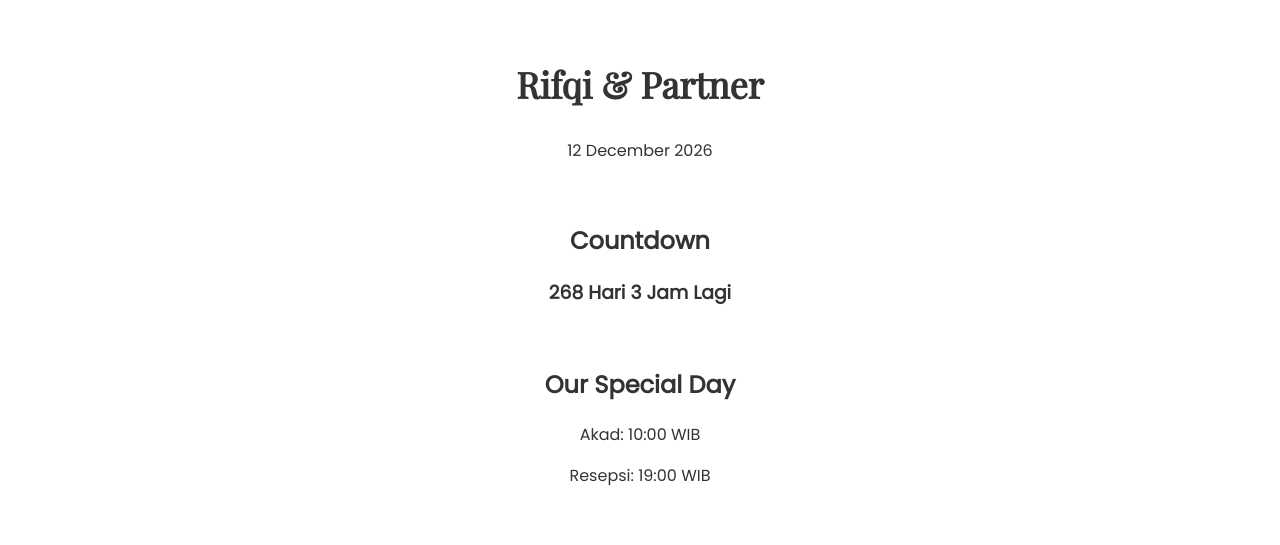
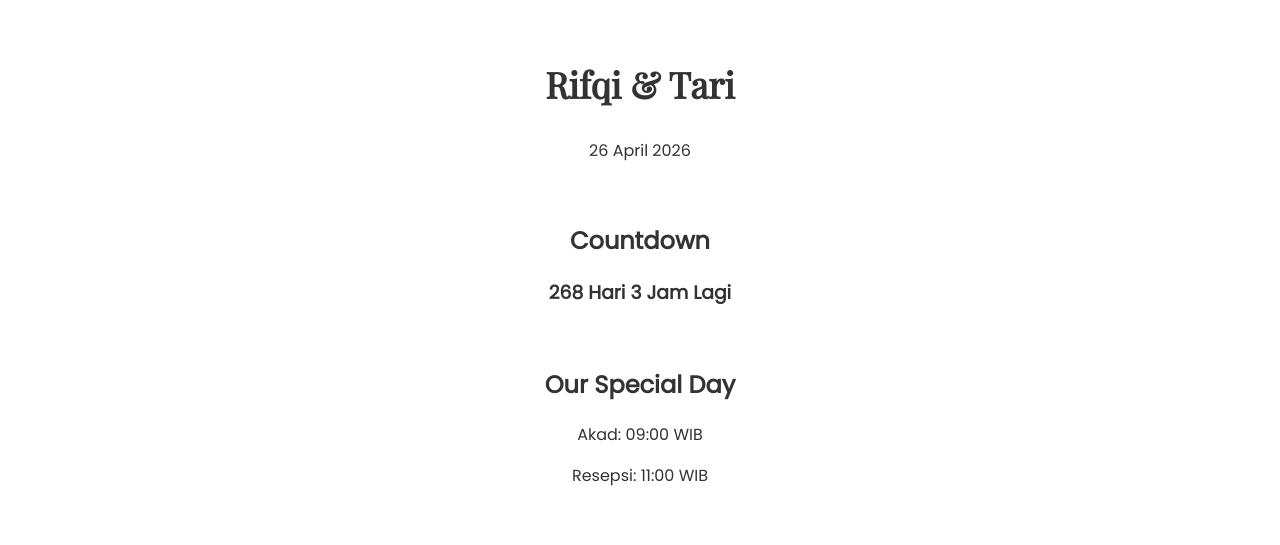
Before and after one commit to straycatmeow/2wedding-trial, a plain HTML site: page index.html in a window 1280 px wide. Both pictures are taken after a click on the button "Open Invitation". Shown: the top 545 px of the page. Drawn offline with nearby package versions, Linux system fonts and the light colour scheme.

Commit message:
Update index.html

```diff
--- a/index.html
+++ b/index.html
@@ -16,7 +16,7 @@
 <!-- COVER -->
 <div id="cover">
   <h2>Kepada Yth:</h2>
-  <h1 id="guestName">Tamu Undangan</h1>
+  <h1 id="guestName">Ziad Muhammad</h1>
   <button onclick="openInvite()">Open Invitation</button>
 </div>
 
@@ -24,8 +24,8 @@
 <div id="main">
 
   <section class="section hero">
-    <h1>Rifqi & Partner</h1>
-    <p>12 December 2026</p>
+    <h1>Rifqi & Tari</h1>
+    <p>26 April 2026</p>
   </section>
 
   <section class="section">
@@ -35,8 +35,8 @@
 
   <section class="section">
     <h2>Our Special Day</h2>
-    <p>Akad: 10:00 WIB</p>
-    <p>Resepsi: 19:00 WIB</p>
+    <p>Akad: 09:00 WIB</p>
+    <p>Resepsi: 11:00 WIB</p>
   </section>
 
   <section class="section">
```
